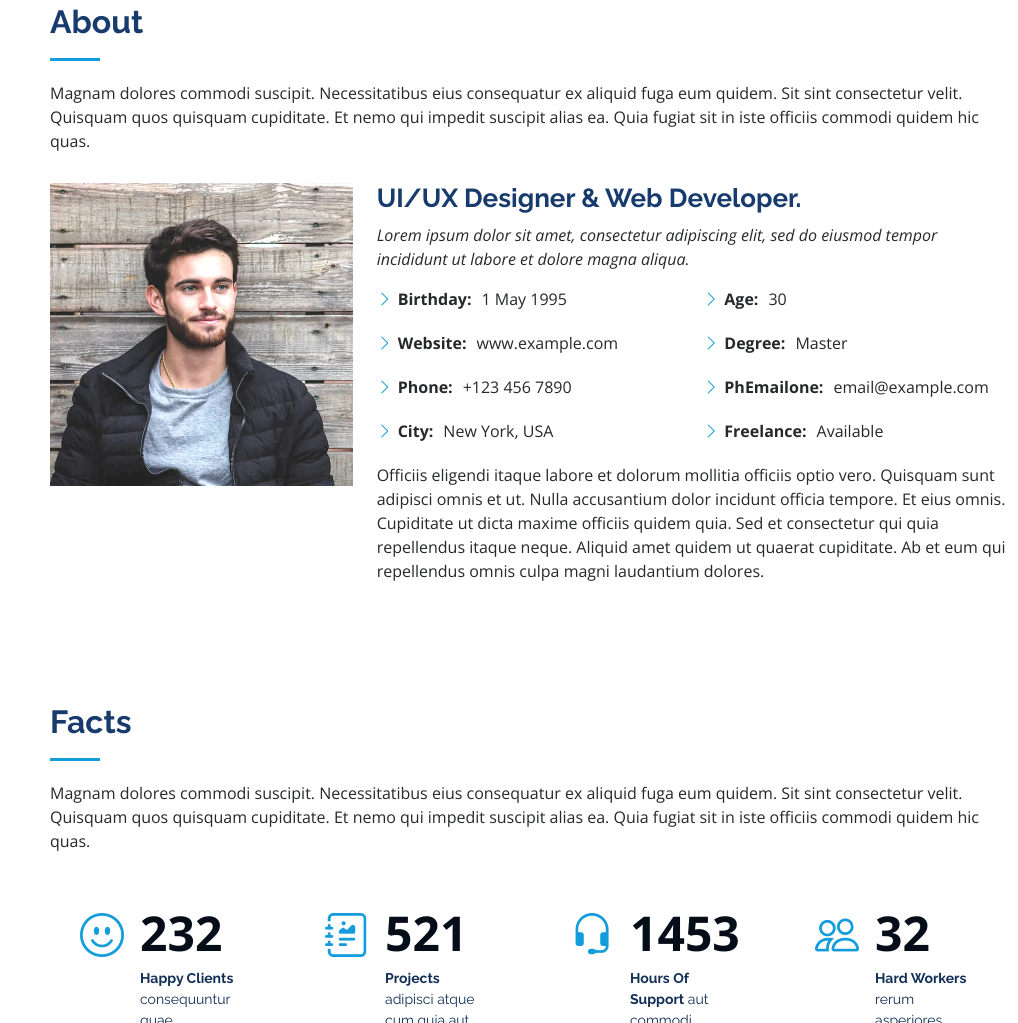
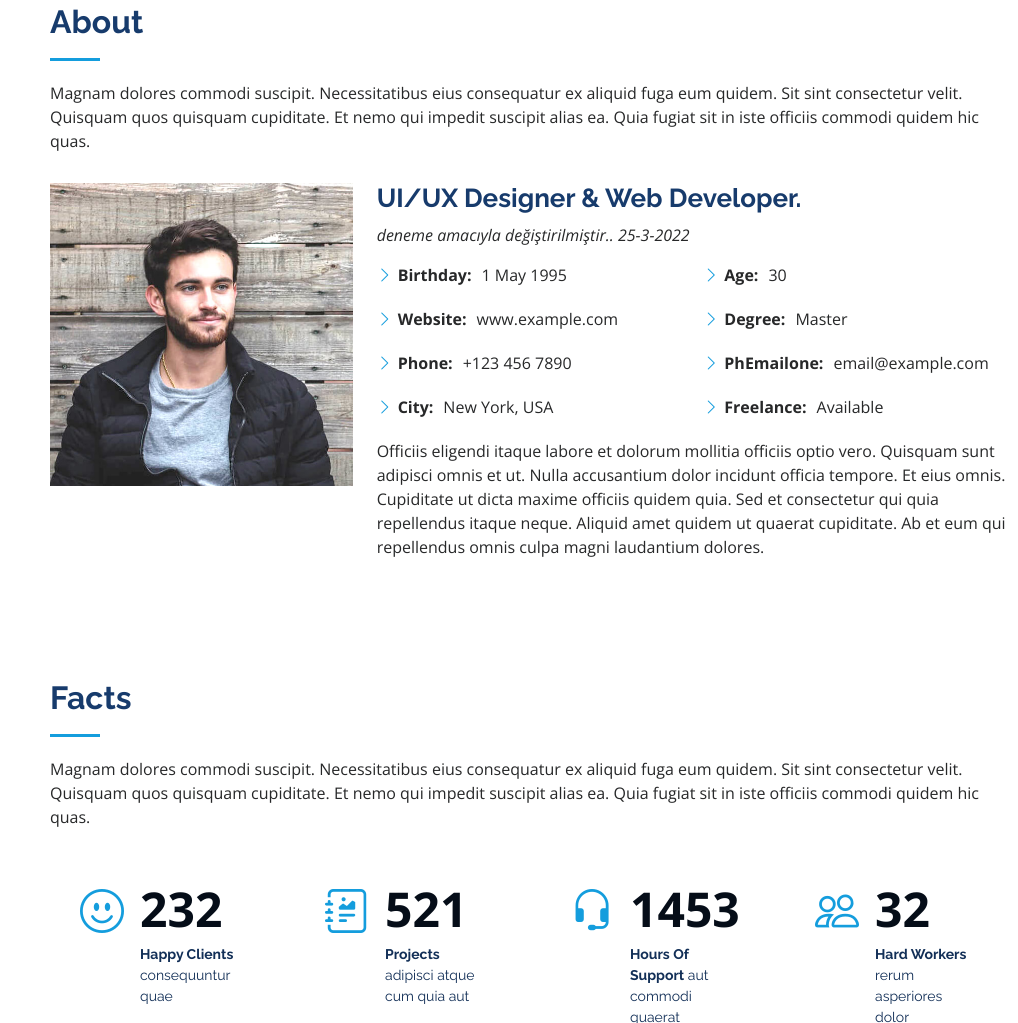
Before and after one commit to abetr/25.03.2022-teamwork, a plain HTML site: page index.html in a window 1280 px wide. Shown: the part 857-1880 px from the top of the page, without its empty margins (262-1280 px from the left). Drawn offline with nearby package versions, Linux system fonts and the light colour scheme.

Commit message:
file updated by acar

```diff
--- a/index.html
+++ b/index.html
@@ -95,8 +95,8 @@
           <div class="col-lg-8 pt-4 pt-lg-0 content" data-aos="fade-left">
             <h3>UI/UX Designer &amp; Web Developer.</h3>
             <p class="fst-italic">
-              Lorem ipsum dolor sit amet, consectetur adipiscing elit, sed do eiusmod tempor incididunt ut labore et dolore
-              magna aliqua.
+           deneme amacıyla değiştirilmiştir.. 25-3-2022
+
             </p>
             <div class="row">
               <div class="col-lg-6">
```
